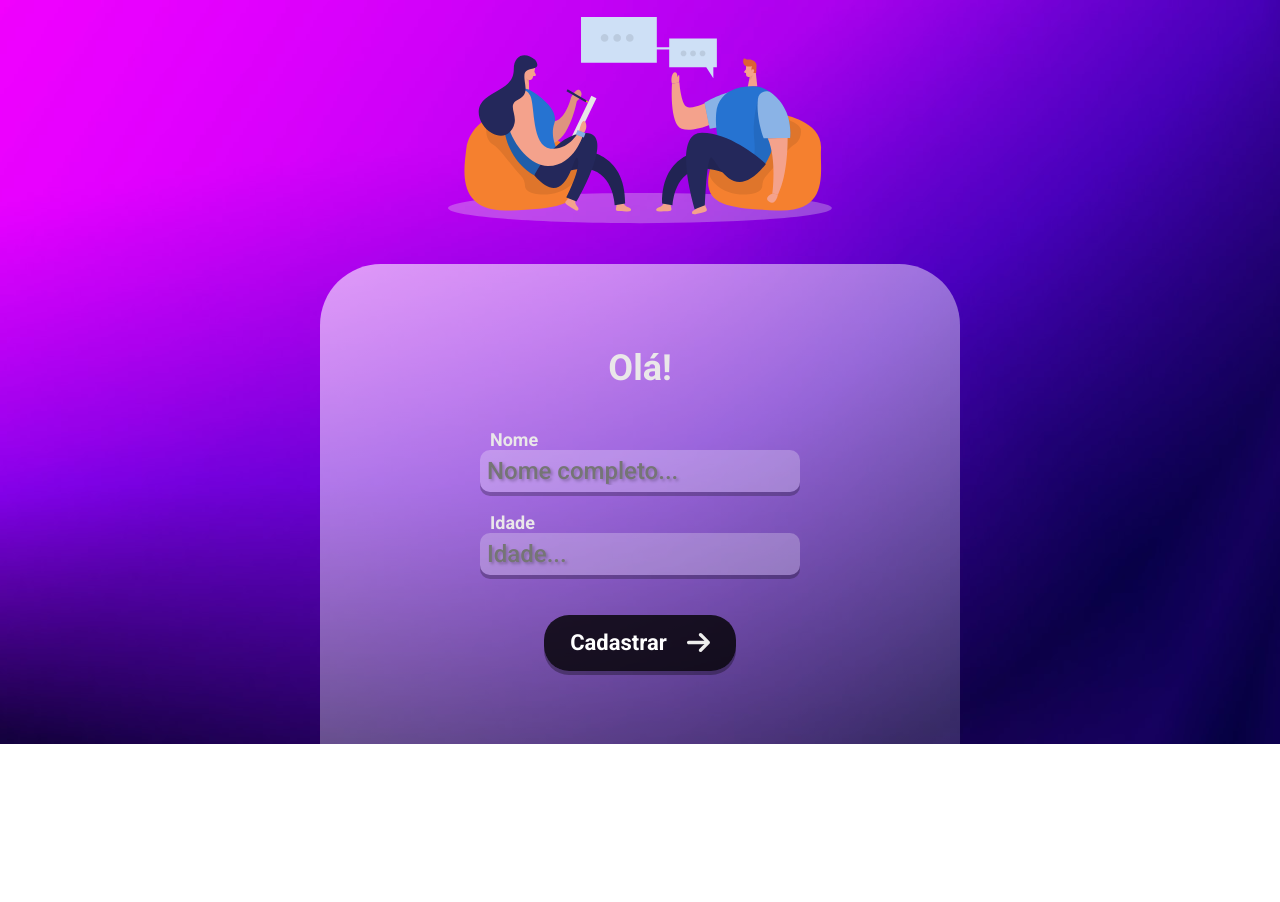
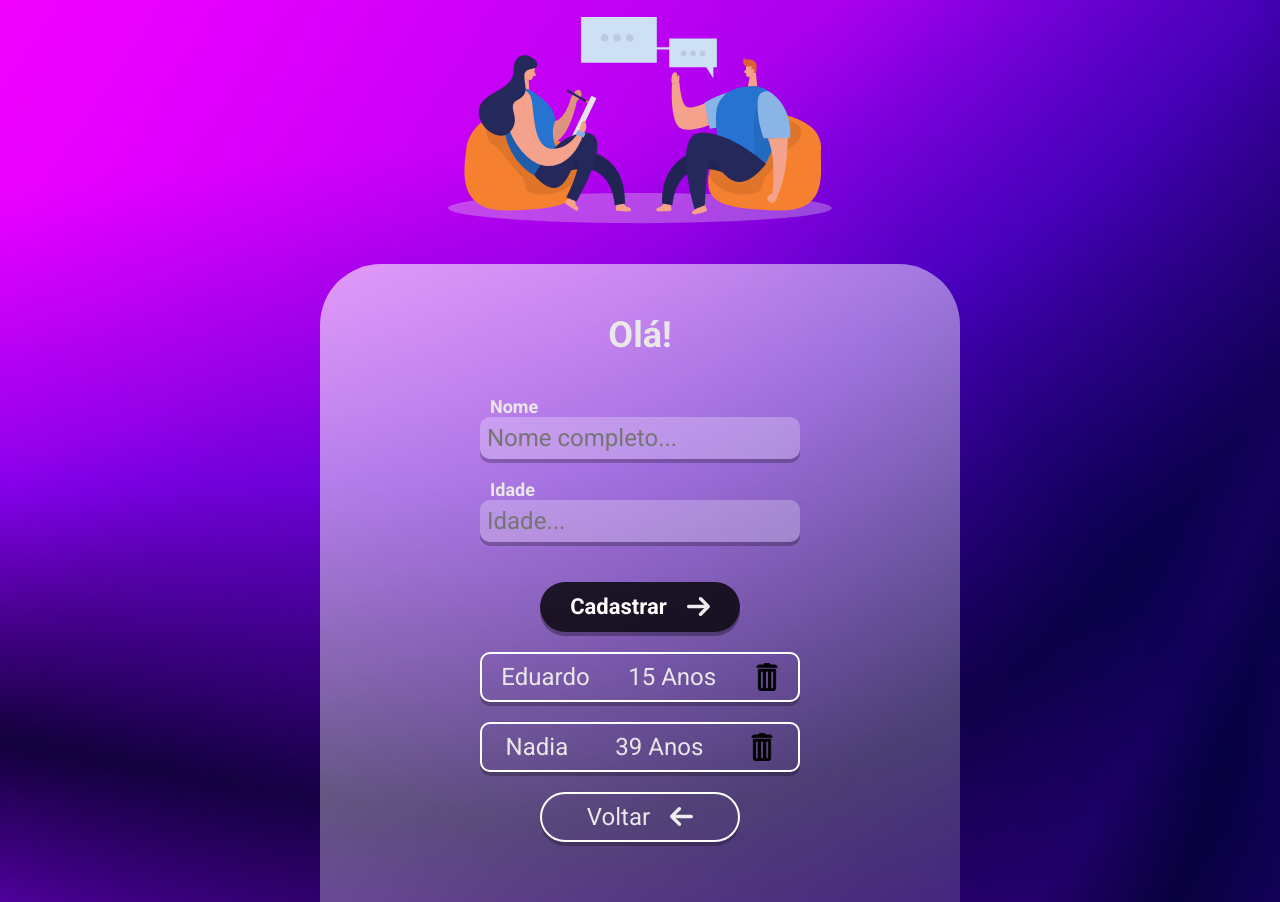
Before and after one commit to EduardoMatos08/project-react, a React (Create React App) app: page / in a window 1280 px wide. Before the commit the page ends 800 px from the top, so only its background shows below. Built offline with nearby package versions, Linux system fonts and the light colour scheme.

Commit message:
Estilização quase finalizada, componntes adicionados, porém ainda sem páginas próprias

```diff
--- a/src/App.js
+++ b/src/App.js
@@ -2,6 +2,8 @@ import React from 'react';
 
 import People from './assets/people.svg'
 import ArrowRight from './assets/arrow-right.svg'
+import ArrowLeft from './assets/arrow-left.svg'
+import TrashCan from './assets/trash-can.svg'
 import {
   Container,
   MainImage,
@@ -11,10 +13,22 @@ import {
   Input,
   Button,
   DivInput,
-  ArrowImg
+  ArrowImg,
+  UserBox,
+  UserInfo,
+  TrashCanButton,
+  TrashCanImg,
+  ButtonBack,
+  ArrowLImg
 } from './styles.js';
 
 export default function App() {
+
+  const users = [
+    { id: Math.random(), name: "Eduardo", age: 15 },
+    { id: Math.random(), name: "Nadia", age: 39 },
+
+  ]
 
   return(
     <Container>
@@ -25,15 +39,23 @@ export default function App() {
 
         <DivInput>
           <InputLabel>Nome</InputLabel>
-          <Input placeholder='Nome completo...'></Input>
+          <Input placeholder='Nome completo...' type="text"></Input>
         </DivInput>
 
         <DivInput>
           <InputLabel>Idade</InputLabel>
-          <Input placeholder='Idade...'></Input>
+          <Input placeholder='Idade...' type="number"></Input>
         </DivInput>
 
         <Button>Cadastrar<ArrowImg alt="seta-para-direita" src={ArrowRight}></ArrowImg></Button>
+
+        <ul>
+          {users.map((user) => (
+            <UserBox key={user.id}><UserInfo>{user.name}</UserInfo> <UserInfo>{user.age} Anos</UserInfo><TrashCanButton><TrashCanImg alt="trash-can" src={TrashCan}></TrashCanImg></TrashCanButton></UserBox>
+          ))}
+        </ul>
+        <ButtonBack>Voltar<ArrowLImg alt="seta-para-esquerda" src={ArrowLeft}></ArrowLImg></ButtonBack>
+
       </ContainerItems>
     </Container>
   )
--- a/src/styles.js
+++ b/src/styles.js
@@ -27,7 +27,7 @@ export const ContainerItems = styled.div `
     border-radius: 61px 61px 0 0;
     background: linear-gradient(157.44deg, rgba(255, 255, 255, 0.6) 0.85%, rgba(255, 255, 255, 0.15) 100%);
     padding: 40px 36px;
-    height: 60vh;
+    height: 60%;
     width: 50vw;
 `;
 
@@ -50,7 +50,7 @@ export const InputLabel = styled.p `
 
 export const Input = styled.input `
     font-size: 24px;
-    font-weight: 500;
+    font-weight: 400;
     padding: 7px;
     border-radius: 10px;
     border: none;
@@ -60,7 +60,10 @@ export const Input = styled.input `
     margin-bottom: 20px;
     outline: none;
     width: 25vw;
-    text-shadow: #00000040 2px 2px 3px;
+
+    &::-webkit-inner-spin-button {
+        -webkit-appearance: none;
+    }
 `;
 
 export const Button = styled.button `
@@ -69,17 +72,82 @@ export const Button = styled.button `
     justify-content: center;
     align-items: center;
     gap: 20px;
-    margin-top: 20px;
+    margin: 20px 0 20px 0;
     color: #fff;
     background-color: #000000CC;
     font-size: 22px;
     font-weight: 700;
-    height: 7vh;
-    width: 15vw;
+    height: 50px;
+    width: 200px;
     border: none;
     border-radius: 25px;
     box-shadow: #00000050 0 4px 0;
     cursor: pointer;
+    transition: transform 0.1s ease-in-out,  background-color 0.2s ease-in-out;
+
+    &:hover {
+        background-color: #FFFFFF40;
+    }
+    &:active {
+        transform: scale(0.9);
+    }
 `;
 
 export const ArrowImg = styled.img ``;
+
+export const UserBox = styled.div `
+    display: flex;
+    font-size: 24px;
+    font-weight: 400;
+    border-radius: 10px;
+    border: solid 2px #fff;
+    background: none;
+    color: #EAE7E9;
+    box-shadow: #00000040 0 4px 0;
+    margin-bottom: 20px;
+    height: 50px;
+    width: 25vw;
+    flex-direction: row;
+    justify-content: space-around;
+    align-items: center;
+`;
+
+export const UserInfo = styled.p ``;
+
+export const TrashCanButton = styled.button `
+    border: none;
+    background: none;
+    cursor: pointer;
+`;
+
+export const TrashCanImg = styled.img ``;
+
+export const ButtonBack = styled.button `
+    display: flex;
+    font-size: 24px;
+    font-weight: 400;
+    border: solid 2px #fff;
+    border-radius: 25px;
+    background: none;
+    color: #EAE7E9;
+    box-shadow: #00000040 0 4px 0;
+    margin-bottom: 20px;
+    flex-direction: row;
+    justify-content: center;
+    align-items: center;
+    gap: 20px;
+    cursor: pointer;
+    height: 50px;
+    width: 200px;
+    transition: transform 0.1s ease-in-out, background-color 0.2s ease-in-out, border 0.2s ease-in-out;
+
+    &:hover {
+        background-color: #000000;
+        border: none;
+    }
+    &:active {
+        transform: scale(0.9);
+    }
+`;
+
+export const ArrowLImg = styled.img ``;
```
